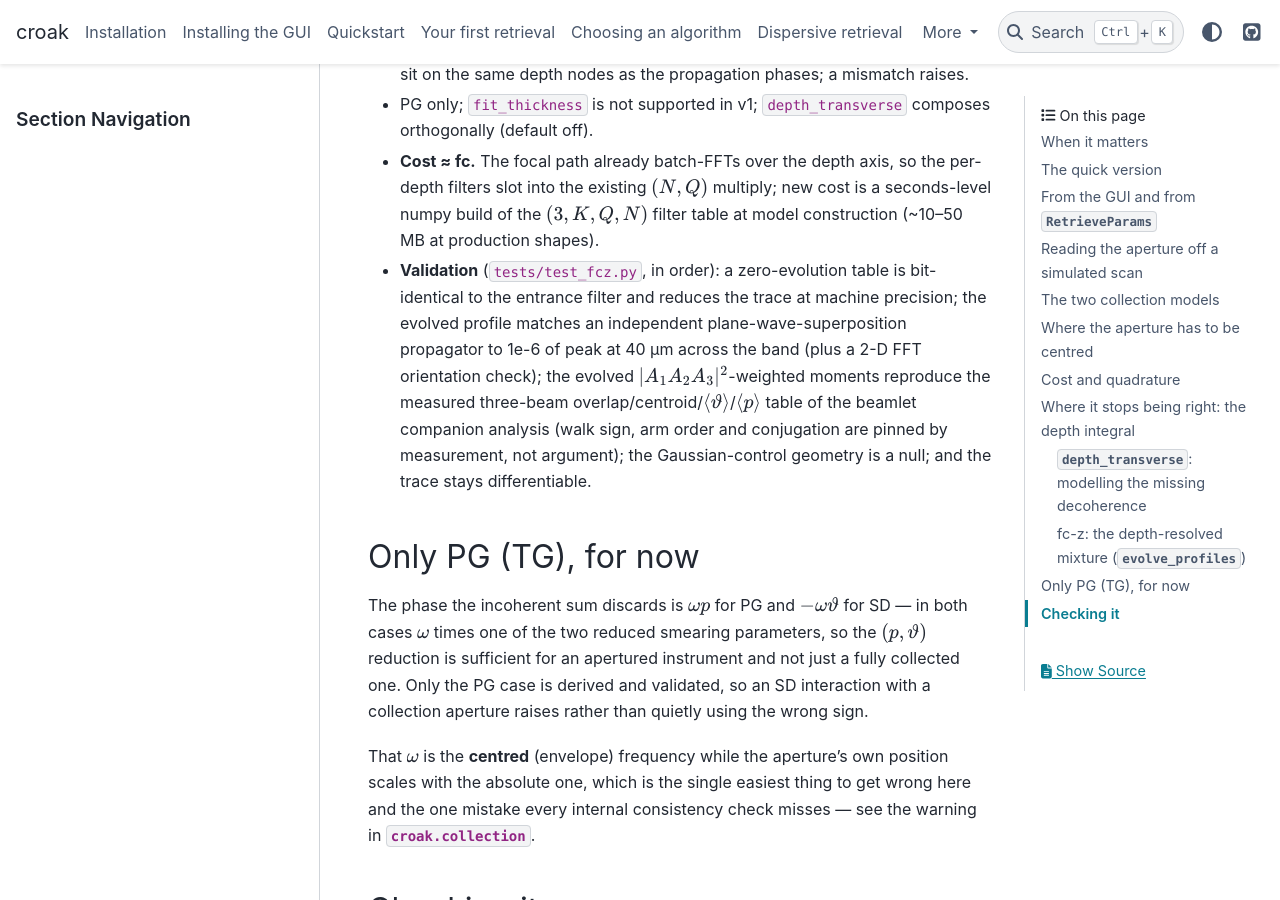
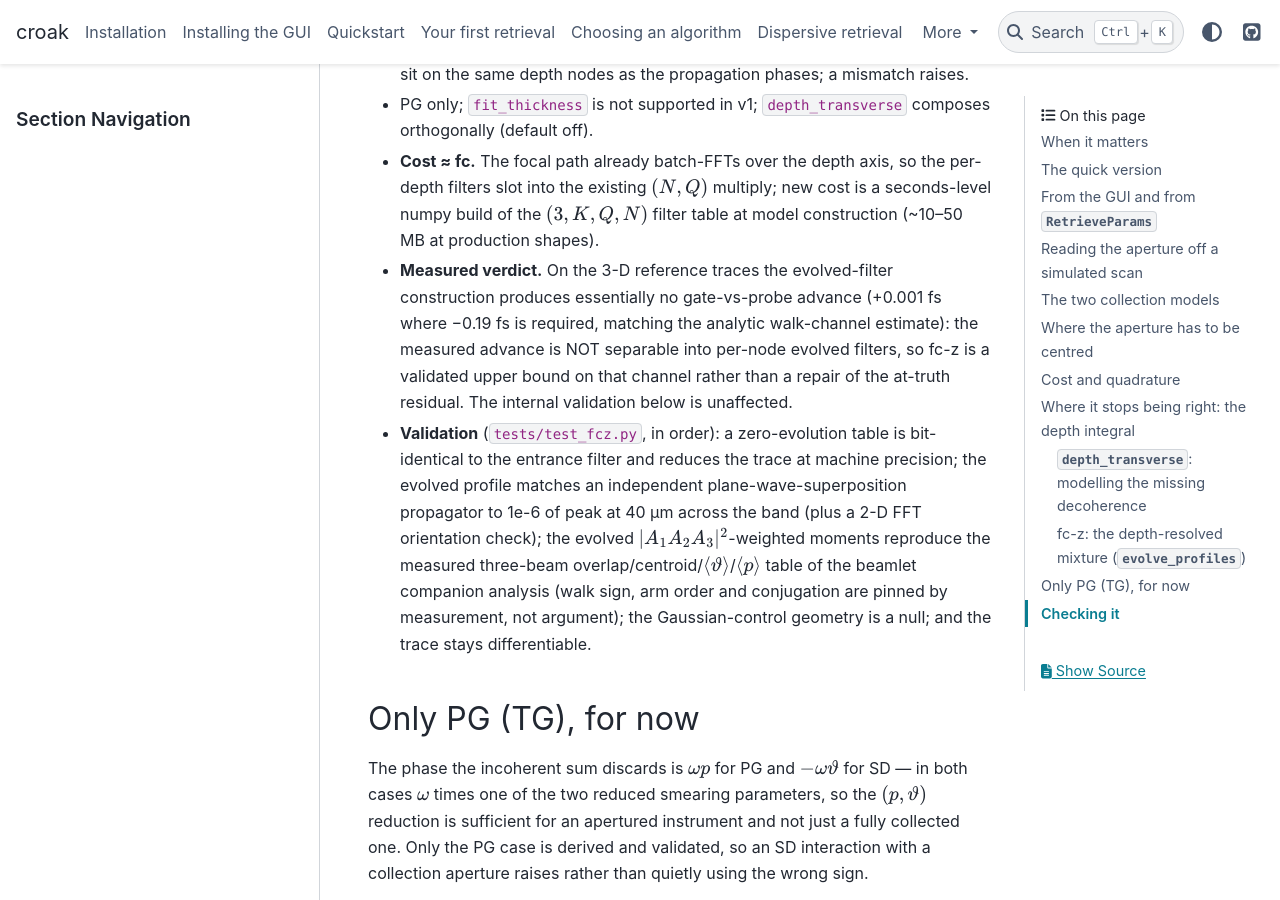
Before and after one commit to LupoLab/croak, a Sphinx documentation site: the page built from docs/howto/collection_aperture.md, in a window 1280 px wide and 900 px high, scrolled down 7408 px. Built offline with Sphinx 7.4.7 and the PyData theme 0.15.4, drawn with Linux system fonts in a browser that asks for light colours.

Commit message:
Docs: record the measured fc-z verdict (no separable advance)
The pre-registered at-truth acceptance on the 3-D reference traces came
back NULL: fc-z produces +0.001 fs of gate-vs-probe advance where -0.19 fs
is required (wrong sign; numerically the analytic walk-channel estimate),
so the evolved-filter construction is a validated upper bound on the
separable channel, not a repair of the at-truth residual. One paragraph in
the how-to so the docs claim exactly what is measured.

Co-Authored-By: Claude Fable 5 <noreply@anthropic.com>

```diff
--- a/docs/howto/collection_aperture.md
+++ b/docs/howto/collection_aperture.md
@@ -290,6 +290,12 @@ conventions. Notes:
   per-depth filters slot into the existing $(N, Q)$ multiply; new cost is a
   seconds-level numpy build of the $(3, K, Q, N)$ filter table at model
   construction (~10–50 MB at production shapes).
+* **Measured verdict.** On the 3-D reference traces the evolved-filter
+  construction produces essentially no gate-vs-probe advance (+0.001 fs where
+  −0.19 fs is required, matching the analytic walk-channel estimate): the
+  measured advance is NOT separable into per-node evolved filters, so fc-z is
+  a validated upper bound on that channel rather than a repair of the
+  at-truth residual. The internal validation below is unaffected.
 * **Validation** (`tests/test_fcz.py`, in order): a zero-evolution table is
   bit-identical to the entrance filter and reduces the trace at machine precision;
   the evolved profile matches an independent plane-wave-superposition propagator to
```
